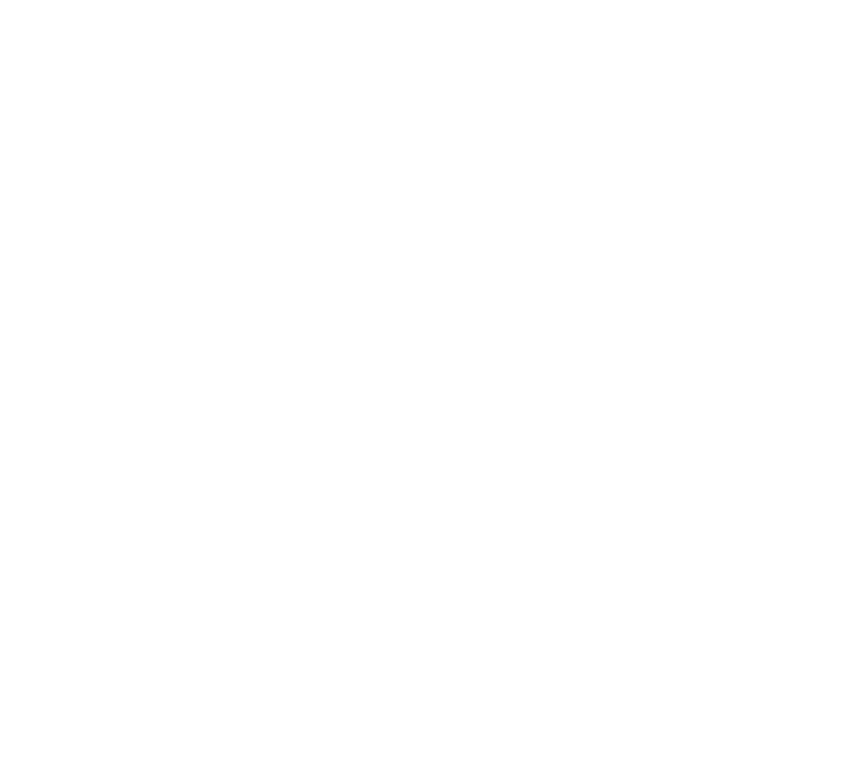
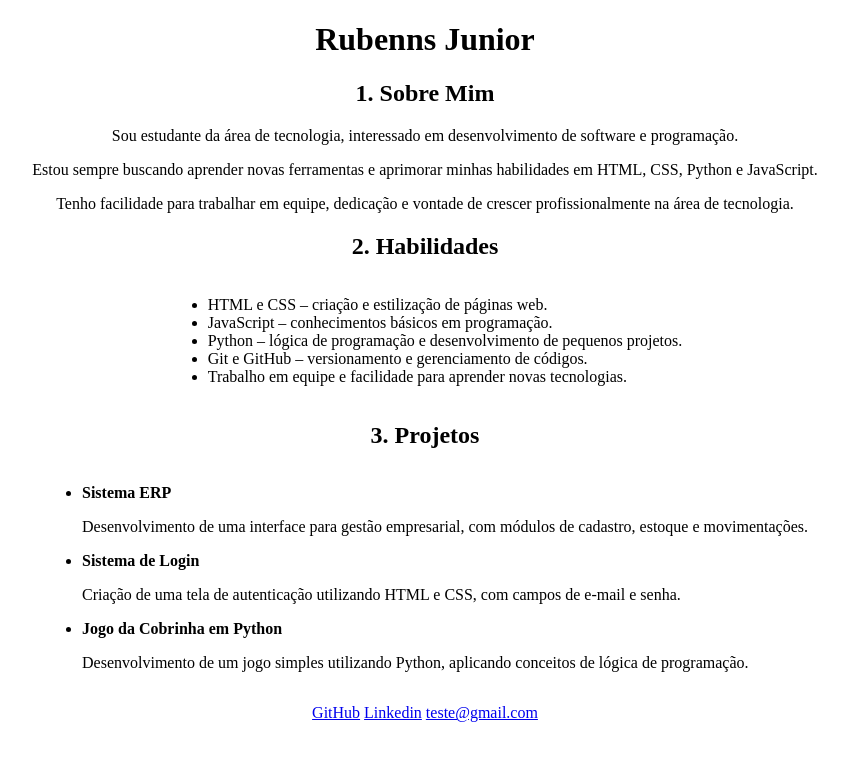
Before and after one commit to DevRubenns/atividade-3, a plain HTML site: page index.html in a window 1280 px wide. Shown: the whole page, without its empty margins (215-1063 px from the left). Drawn offline with Linux system fonts and the light colour scheme.

Commit message:
Atualiza pagina de portfolio

```diff
--- a/index.html
+++ b/index.html
@@ -5,10 +5,82 @@
     <meta name="viewport" content="width=device-width, initial-scale=1.0">
     <title>Repositorio Rubenns</title>
     <style>
+        body {
+            text-align: center;
+        }
 
+        ul {
+            display: inline-block;
+            text-align: left;
+        }
+
+        li p {
+            text-align: left;
+        }
+
+        .links {
+            margin-top: 20px;
+        }
+
+        .links a {
+            margin: 0 10px;
+        }
     </style>
 </head>
 <body>
+    <h1>Rubenns Junior</h1>
+
+    <!-- 1. Informações -->
+    <h2>1. Sobre Mim</h2>
+
+    <p>Sou estudante da área de tecnologia, interessado em desenvolvimento de software e programação.</p>
+
+    <p>Estou sempre buscando aprender novas ferramentas e aprimorar minhas habilidades em HTML, CSS, Python e JavaScript.</p>
+
+    <p>Tenho facilidade para trabalhar em equipe, dedicação e vontade de crescer profissionalmente na área de tecnologia.</p>
+
+    <!-- 2. Habilidades -->
+    <section id="habilidades">
+        <h2>2. Habilidades</h2>
+
+        <ul>
+            <li>HTML e CSS – criação e estilização de páginas web.</li>
+            <li>JavaScript – conhecimentos básicos em programação.</li>
+            <li>Python – lógica de programação e desenvolvimento de pequenos projetos.</li>
+            <li>Git e GitHub – versionamento e gerenciamento de códigos.</li>
+            <li>Trabalho em equipe e facilidade para aprender novas tecnologias.</li>
+        </ul>
+    </section>
+
+    <!-- 3. Projetos -->
+    <section id="projetos">
+        <h2>3. Projetos</h2>
+
+        <ul>
+            <li>
+                <strong>Sistema ERP</strong>
+                <p>Desenvolvimento de uma interface para gestão empresarial,
+                com módulos de cadastro, estoque e movimentações.</p>
+            </li>
+
+            <li>
+                <strong>Sistema de Login</strong>
+                <p>Criação de uma tela de autenticação utilizando HTML e CSS,
+                com campos de e-mail e senha.</p>
+            </li>
+
+            <li>
+                <strong>Jogo da Cobrinha em Python</strong>
+                <p>Desenvolvimento de um jogo simples utilizando Python,
+                aplicando conceitos de lógica de programação.</p>
+            </li>
+        </ul>
+    </section>
+
+    <!-- 3. Links -->
+     <a href="https://github.com/DevRubenns">GitHub</a>
+     <a href="https://br.linkedin.com/">Linkedin</a>
+     <a href="mailto:teste@gmail.com">teste@gmail.com</a>
 
 </body>
 </html>
```
